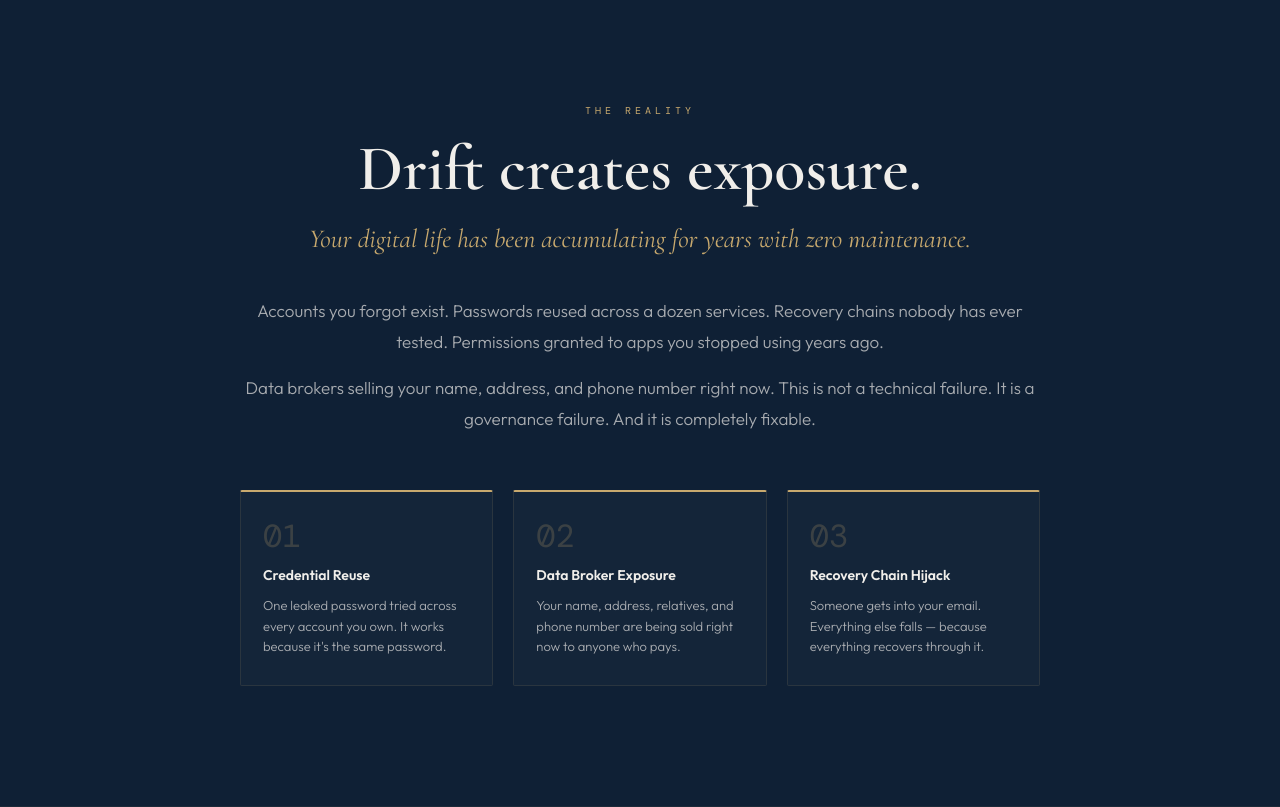
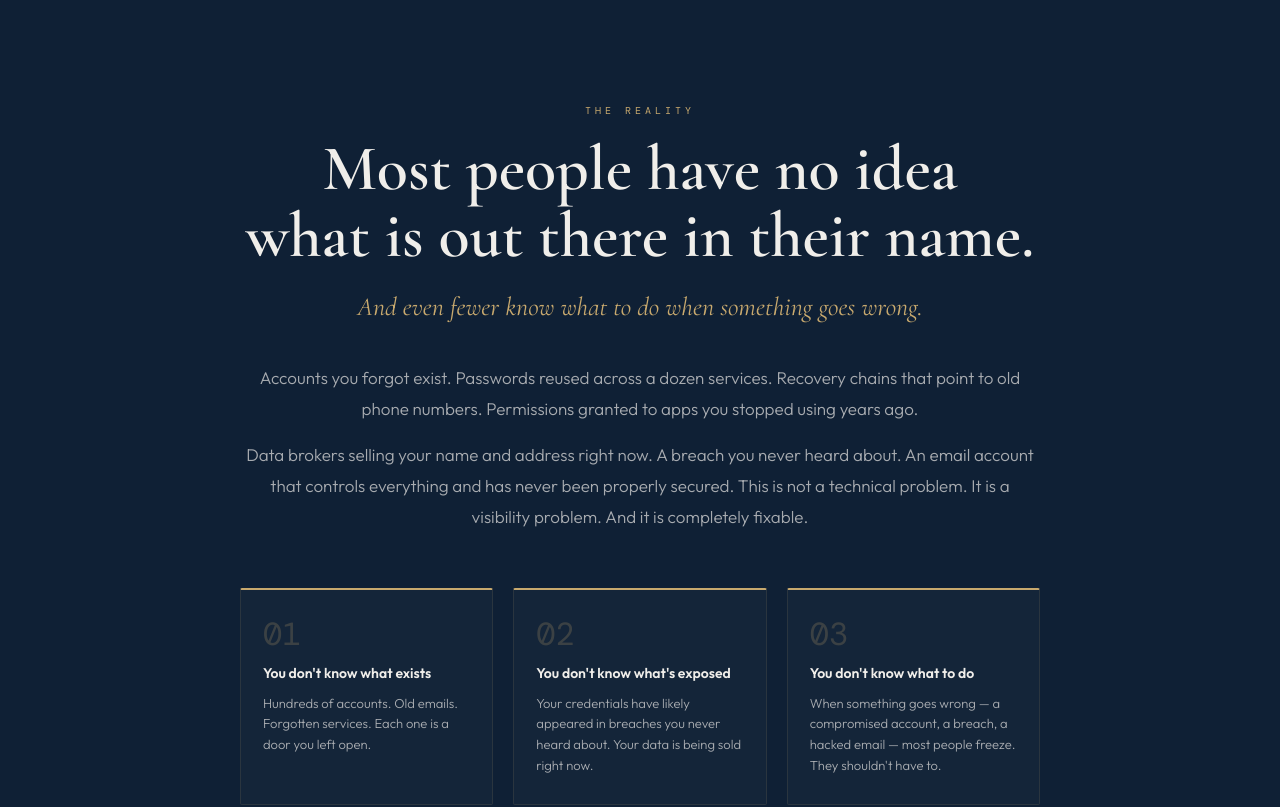
Before and after one commit to zanderschwaiger-hub/freedom-engine, a React (Vite) app: page / in a window 1280 px wide. Shown: the part 940-1747 px from the top of the page. Built offline with nearby package versions, Linux system fonts and the light colour scheme; a web font is replaced by a local one.

Commit message:
Revise Problem component text for clarity
Updated text content to enhance clarity and relevance.

```diff
--- a/src/components/Problem.jsx
+++ b/src/components/Problem.jsx
@@ -21,7 +21,7 @@ export default function Problem() {
           fontWeight: 600, lineHeight: 1.05,
           marginBottom: '16px'
         }}>
-          Drift creates exposure.
+          Most people have no idea<br />what is out there in their name.
         </h2>
         <p className="fade-up" style={{
           fontFamily: "'Cormorant Garamond', serif",
@@ -29,7 +29,7 @@ export default function Problem() {
           fontStyle: 'italic', color: 'var(--accent)',
           marginBottom: '36px'
         }}>
-          Your digital life has been accumulating for years with zero maintenance.
+          And even fewer know what to do when something goes wrong.
         </p>
         <div className="fade-up" style={{
           fontSize: 'clamp(15px, 1.8vw, 17px)', fontWeight: 300,
@@ -37,26 +37,27 @@ export default function Problem() {
         }}>
           <p style={{ marginBottom: '16px' }}>
             Accounts you forgot exist. Passwords reused across a dozen services.
-            Recovery chains nobody has ever tested. Permissions granted to apps
-            you stopped using years ago.
+            Recovery chains that point to old phone numbers. Permissions granted
+            to apps you stopped using years ago.
           </p>
           <p>
-            Data brokers selling your name, address, and phone number right now.
-            This is not a technical failure. It is a governance failure.
+            Data brokers selling your name and address right now.
+            A breach you never heard about. An email account that controls everything
+            and has never been properly secured.
+            This is not a technical problem. It is a visibility problem.
             And it is completely fixable.
           </p>
         </div>
 
-        {/* Three vectors */}
         <div className="fade-up" style={{
           display: 'grid',
           gridTemplateColumns: 'repeat(auto-fit, minmax(200px, 1fr))',
           gap: '20px', marginTop: '56px'
         }}>
           {[
-            { num: '01', title: 'Credential Reuse', body: 'One leaked password tried across every account you own. It works because it\'s the same password.' },
-            { num: '02', title: 'Data Broker Exposure', body: 'Your name, address, relatives, and phone number are being sold right now to anyone who pays.' },
-            { num: '03', title: 'Recovery Chain Hijack', body: 'Someone gets into your email. Everything else falls — because everything recovers through it.' }
+            { num: '01', title: 'You don\'t know what exists', body: 'Hundreds of accounts. Old emails. Forgotten services. Each one is a door you left open.' },
+            { num: '02', title: 'You don\'t know what\'s exposed', body: 'Your credentials have likely appeared in breaches you never heard about. Your data is being sold right now.' },
+            { num: '03', title: 'You don\'t know what to do', body: 'When something goes wrong — a compromised account, a breach, a hacked email — most people freeze. They shouldn\'t have to.' }
           ].map(v => (
             <div key={v.num} style={{
               background: 'rgba(255,255,255,0.025)',
```
